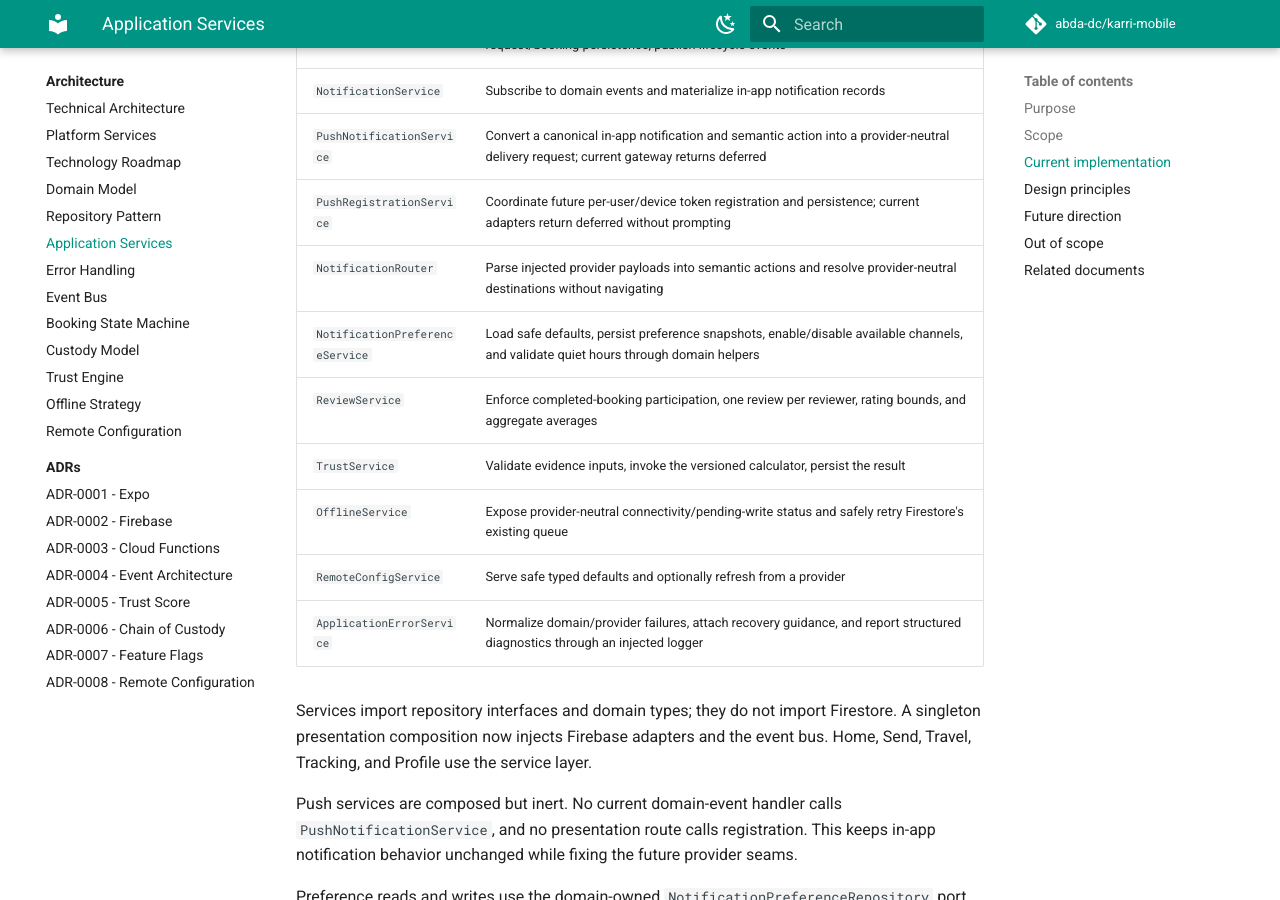
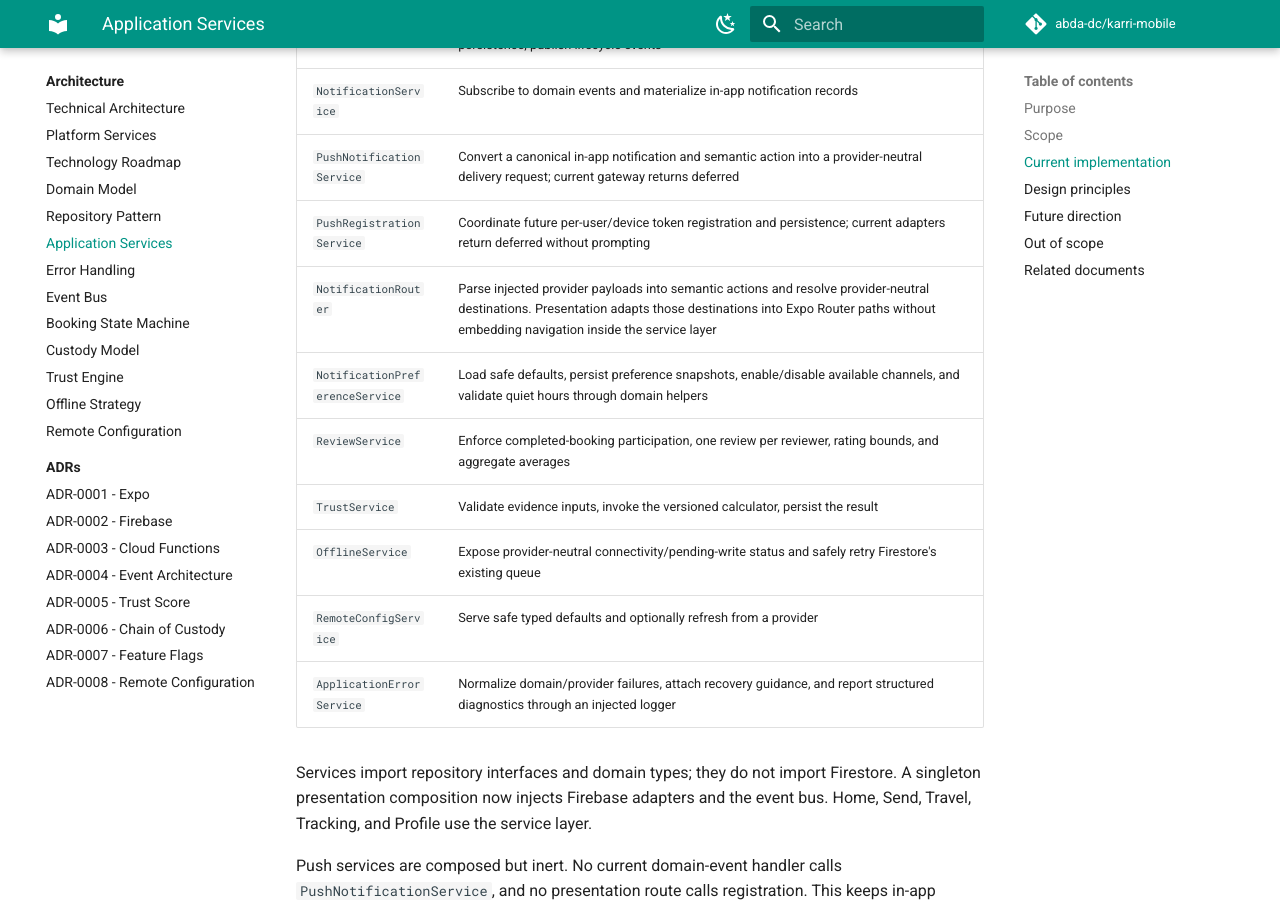
Before and after one commit to abda-dc/karri-mobile, an MkDocs documentation site: the page built from docs/architecture/application-services.md, in a window 1280 px wide and 900 px high, scrolled down 723 px. Built offline with MkDocs 1.6.1 and Material for MkDocs 9.7.7, drawn with Linux system fonts in a browser that asks for light colours; comment, search, counter and statistics services are not loaded.

Commit message:
Document notification action routing

```diff
--- a/docs/architecture/application-services.md
+++ b/docs/architecture/application-services.md
@@ -18,7 +18,7 @@ This document covers the implemented service foundations for shipments, trips, b
 | `NotificationService` | Subscribe to domain events and materialize in-app notification records |
 | `PushNotificationService` | Convert a canonical in-app notification and semantic action into a provider-neutral delivery request; current gateway returns deferred |
 | `PushRegistrationService` | Coordinate future per-user/device token registration and persistence; current adapters return deferred without prompting |
-| `NotificationRouter` | Parse injected provider payloads into semantic actions and resolve provider-neutral destinations without navigating |
+| `NotificationRouter` | Parse injected provider payloads into semantic actions and resolve provider-neutral destinations. Presentation adapts those destinations into Expo Router paths without embedding navigation inside the service layer |
 | `NotificationPreferenceService` | Load safe defaults, persist preference snapshots, enable/disable available channels, and validate quiet hours through domain helpers |
 | `ReviewService` | Enforce completed-booking participation, one review per reviewer, rating bounds, and aggregate averages |
 | `TrustService` | Validate evidence inputs, invoke the versioned calculator, persist the result |
```
Also changed, not shown: docs/engineering/mobile-architecture.md (line endings or trailing spaces), docs/product/notifications.md (line endings or trailing spaces).
